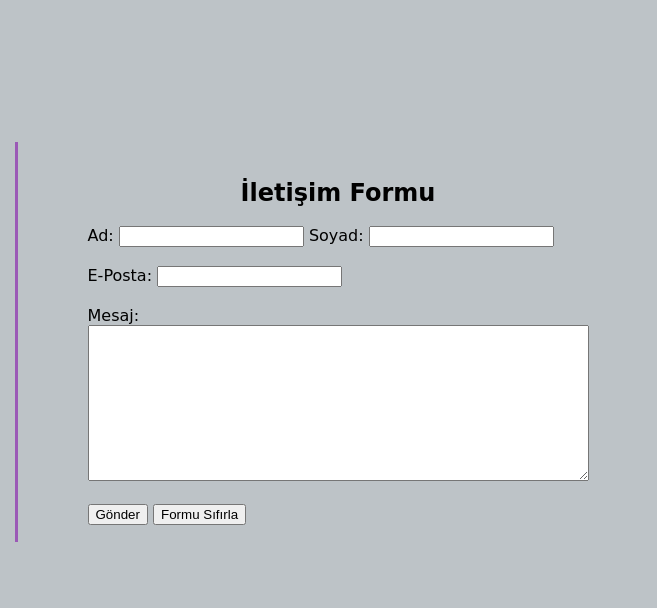
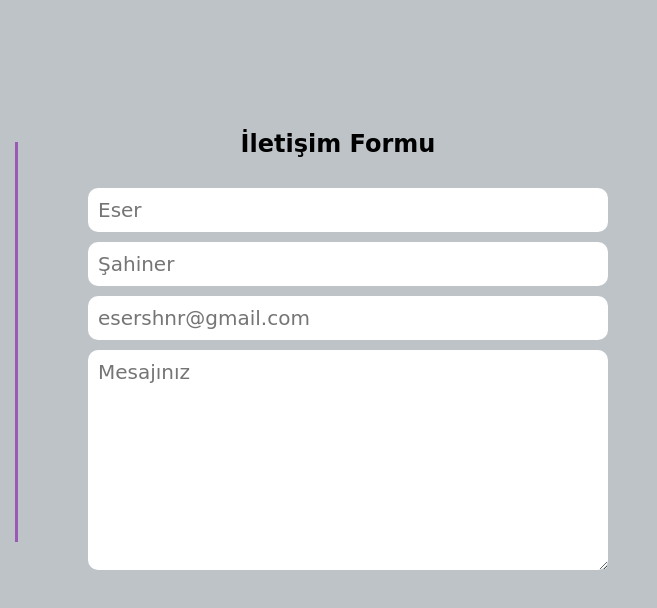
Before and after one commit to EserSahiner/Beykent-Proje, a plain HTML site: page index.html in a window 1280 px wide. Shown: the part 1658-2266 px from the top of the page, 623-1280 px from the left. Drawn offline with Linux system fonts and the light colour scheme; a web font is replaced by a local one.

Commit message:
İletişim formu(bitmedi)

```diff
--- a/index.html
+++ b/index.html
@@ -66,17 +66,12 @@
         <div class="dikey-cizgi"></div>
         <div id="iletisim-sag">
             <h1>İletişim Formu</h1>
-            <form>
-                Ad: <input type="text"> Soyad: <input type="text">
-                <br><br>
-                E-Posta: <input type="email">
-                <br><br>
-                Mesaj:
-                <br>
-                <textarea name="mesaj" id="iletisim-mesaj" cols="60" rows="10"></textarea>
-                <br><br>
-                <button class="" type="submit">Gönder</button> <button type="reset">Formu Sıfırla</button>
-            </form>
+            <div class="iletisim-form">
+                <input type="text" name="name" placeholder="Eser" required>
+                <input type="text" name="surname" placeholder="Şahiner">
+                <input type="email" name="email" placeholder="esershnr@gmail.com">
+                <textarea name="message" id="iletisim-mesaj" cols="30" rows="10" placeholder="Mesajınız"></textarea>
+            </div>
         </div>
     </section>
     <a href="#" id="toTop"><i class="fas fa-chevron-up"></i></a>
--- a/style/style.css
+++ b/style/style.css
@@ -60,8 +60,6 @@ body{
     background-color: #9b59b6;
     border-radius: 15px;
 }
-
-
 
 section{
     width: 100%;
@@ -226,6 +224,47 @@ section:nth-child(even){
     width: 50%;
     display: flex;
     flex-direction: column;
+    align-items: center;
     justify-content: center;
-    align-items: center;
 }
+
+.iletisim-form{
+    width: 500px;
+    position: relative;
+}
+
+input[type=email]{
+    width: 100%;
+}
+
+input[type=text]{
+    width: 100%;
+}
+
+textarea{
+    max-width: 100%;
+    width: 100%;
+    min-width: 100%;
+    max-height: 200px;
+    min-height: 30px;
+}
+
+input[type=text], input[type=email], textarea{
+    border:none;
+    transition: 1s;
+    font-size: 20px;
+    border-radius: 10px;
+    padding: 10px;
+    font-family: 'Sniglet', cursive;
+    margin-top: 10px;
+}
+
+input:focus, textarea:focus{
+    outline: none;
+    background-color: #9b59b6;
+    color: white;
+}
+
+input:focus::placeholder, textarea:focus::placeholder{
+    color: white;
+}
```
Also changed, not shown: deneme.html (added, +44 -0 lines).
